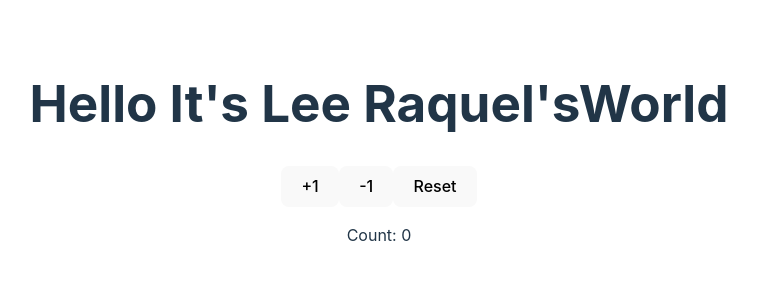
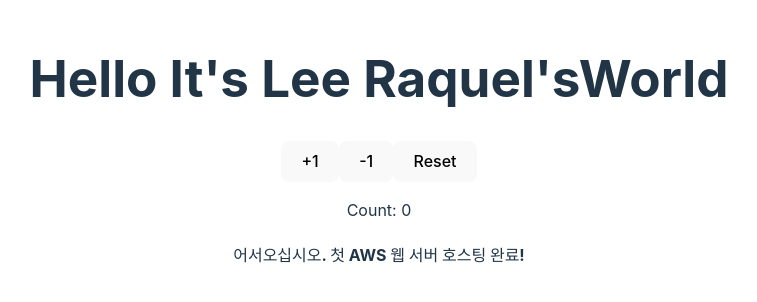
Before and after one commit to leeraquel/to-do-list-vite-aws, a React (Vite) app: page / in a window 1280 px wide. Shown: the part 248-550 px from the top of the page, without its empty margins (261-1018 px from the left). Built offline with nearby package versions, Linux system fonts and the light colour scheme.

Commit message:
Feat: add greeting commnets in app

```diff
--- a/src/App.tsx
+++ b/src/App.tsx
@@ -11,6 +11,7 @@ function App() {
       <button onClick={() => setCount(count - 1)}>-1</button>
       <button onClick={() => setCount(0)}>Reset</button>
       <p>Count: {count}</p>
+      <h4>어서오십시오. 첫 AWS 웹 서버 호스팅 완료!</h4>
     </>
   )
 }
```
